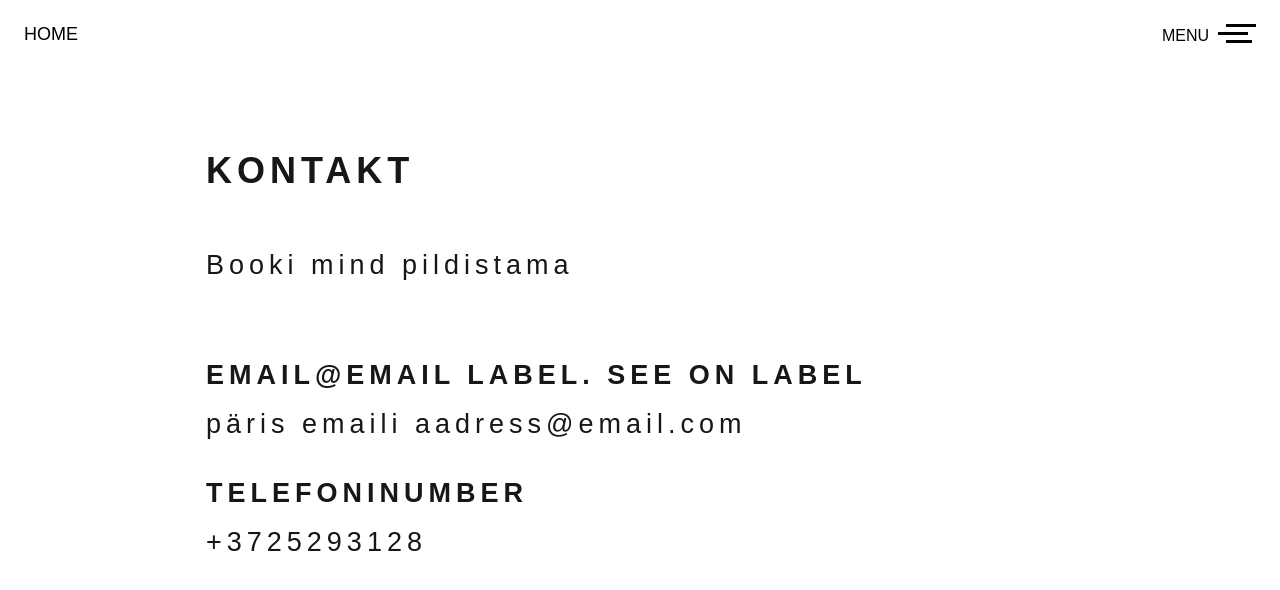
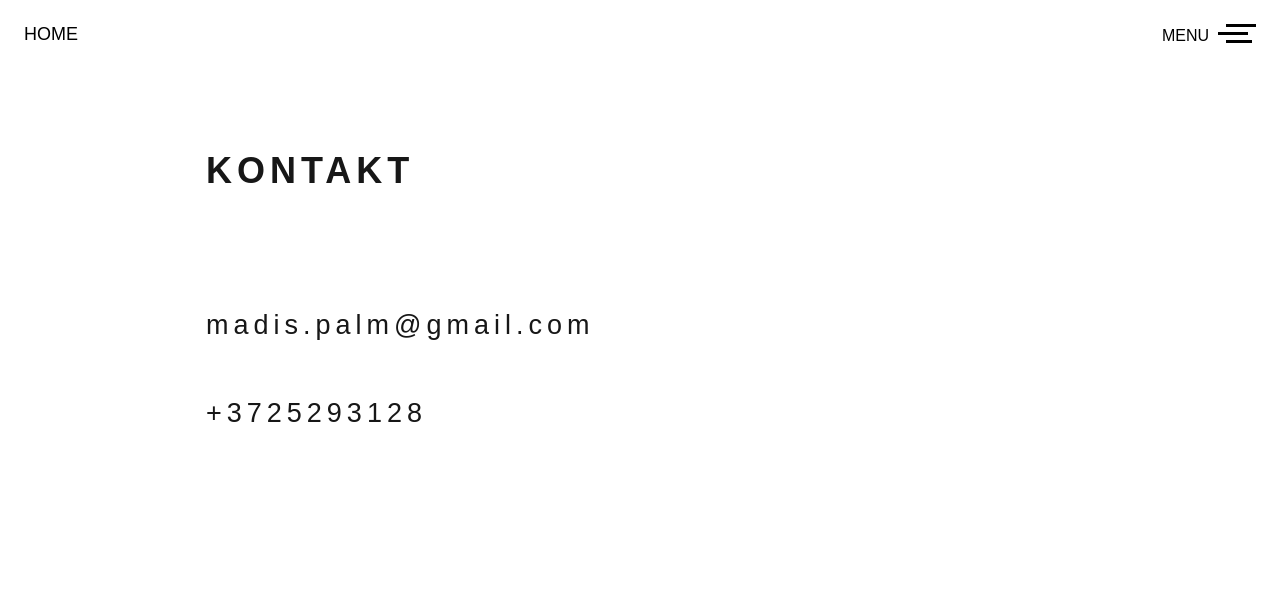
Before and after one commit to palmwebsite/photoFashion, a Next.js app: page /kontakt in a window 1280 px wide. Shown: the top 590 px of the page. Built offline with nearby package versions, Linux system fonts and the light colour scheme.

Commit message:
kontaktide muutmine

```diff
--- a/src/app/kontakt/page.tsx
+++ b/src/app/kontakt/page.tsx
@@ -5,12 +5,12 @@ import { IListItem, List } from "../components/layouts/List";
 
 const texts = {
   title: "Kontakt",
-  description: "Booki mind pildistama",
-  email: "email@email label. see on label",
-  phone: "telefoninumber",
+  description: "",
+  email: "",
+  phone: "",
 };
 const CONTACTS: IListItem[] = [
-  { label: texts.email, value: "päris emaili aadress@email.com" },
+  { label: texts.email, value: "madis.palm@gmail.com" },
   { label: texts.phone, value: "+3725293128" },
 ];
 
```
